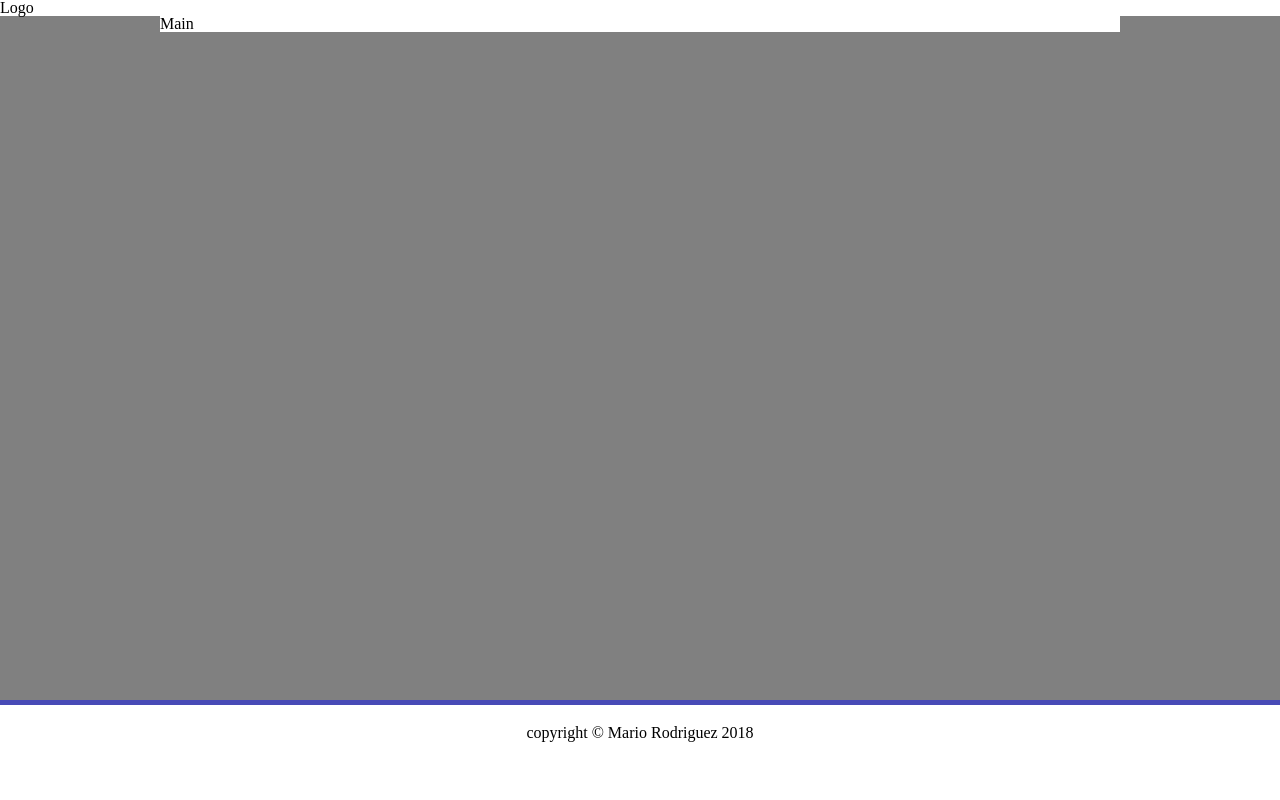
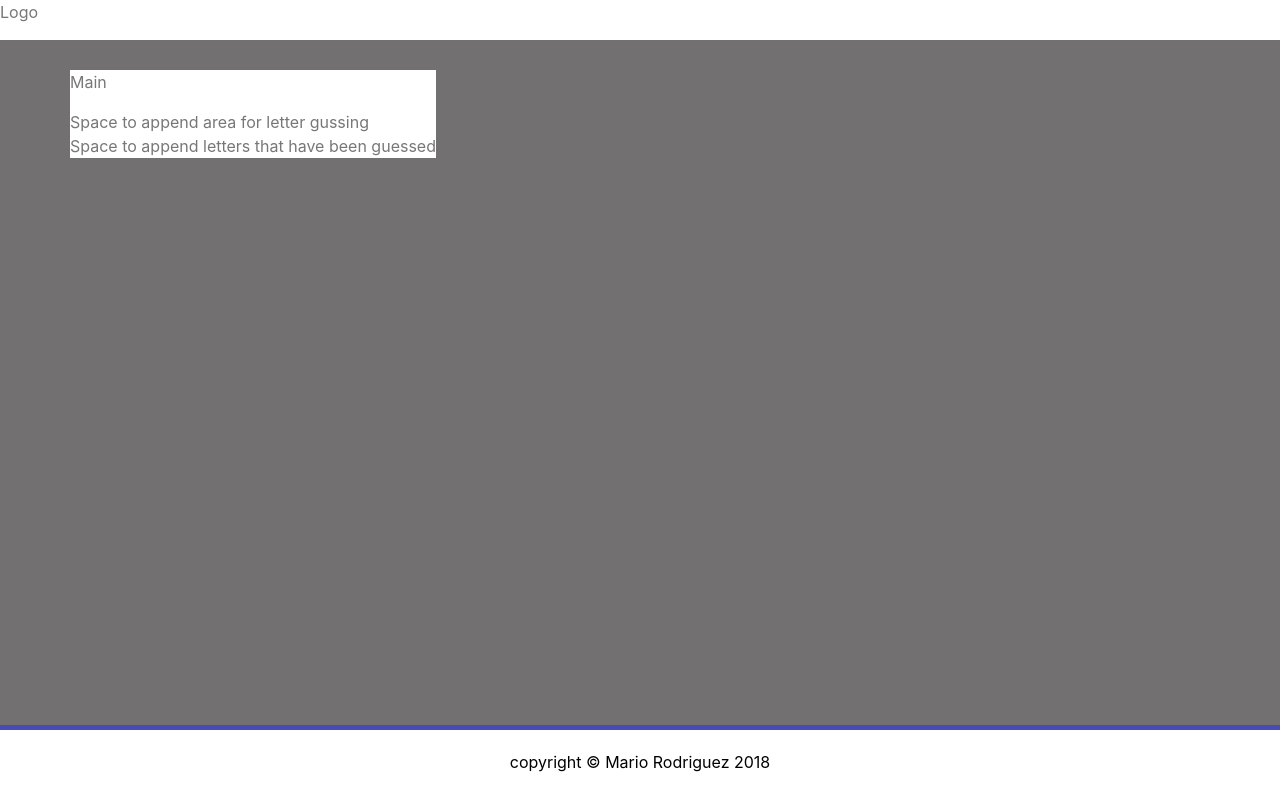
Before and after one commit to mariorodriguezdeleon/Word-Guess-Game, a plain HTML site: page index.html in a window 1280 px wide. Drawn offline with nearby package versions, Linux system fonts and the light colour scheme.

Commit message:
addedBootstrap

```diff
--- a/assets/css/styles.css
+++ b/assets/css/styles.css
@@ -1,10 +1,15 @@
 body {
-    background-color: grey;
+    background-color: rgb(114, 112, 112);
+    color: #777;
+    margin: auto;
+    height: 100%;
 }
 
 header {
     width: 100%;
     background-color: white;
+    margin-bottom: 30px;
+    overflow: auto;
 }
 
 main {
@@ -29,3 +34,10 @@ footer {
     width: 100%;
     text-align: center
 }
+
+/* ID's */
+
+
+/* Classes */
+
+/* @media queries */
--- a/index.html
+++ b/index.html
@@ -3,10 +3,10 @@
     <head>
         <meta charset="utf-8" />
         <meta http-equiv="X-UA-Compatible" content="IE=edge">
-        <title>Page Title</title>
+        <title>Golden Age of Arcade Word Guessing Game</title>
         <meta name="viewport" content="width=device-width, initial-scale=1">
         <link rel="stylesheet" type="text/css" media="screen" href="assets/css/reset.css"/>
-        <script src="https://stackpath.bootstrapcdn.com/bootstrap/4.1.3/js/bootstrap.min.js" integrity="sha384-ChfqqxuZUCnJSK3+MXmPNIyE6ZbWh2IMqE241rYiqJxyMiZ6OW/JmZQ5stwEULTy" crossorigin="anonymous"></script>
+        <link rel="stylesheet" href="https://stackpath.bootstrapcdn.com/bootstrap/4.1.3/css/bootstrap.min.css" integrity="sha384-MCw98/SFnGE8fJT3GXwEOngsV7Zt27NXFoaoApmYm81iuXoPkFOJwJ8ERdknLPMO" crossorigin="anonymous">
         <link rel="stylesheet" type="text/css" media="screen" href="assets/css/styles.css"/>
         <script src="assets/javascript/game.js"></script>
     </head>
@@ -16,9 +16,11 @@
         </header>
         <div class="container">
             <div class="row">
-                <div class="col-lg-6">
+                <div class="col- stage">
                     <main role="main">
                         <p>Main</p>
+                        <div id="lettersToGuess">Space to append area for letter gussing</div>
+                        <div id="guessedLetters">Space to append letters that have been guessed</div>
                     </main>
                 </div>
             </div>
@@ -27,4 +29,7 @@
             copyright &copy; Mario Rodriguez 2018
         </footer>
     </body>
+    <script src="https://code.jquery.com/jquery-3.3.1.slim.min.js" integrity="sha384-q8i/X+965DzO0rT7abK41JStQIAqVgRVzpbzo5smXKp4YfRvH+8abtTE1Pi6jizo" crossorigin="anonymous"></script>
+<script src="https://cdnjs.cloudflare.com/ajax/libs/popper.js/1.14.3/umd/popper.min.js" integrity="sha384-ZMP7rVo3mIykV+2+9J3UJ46jBk0WLaUAdn689aCwoqbBJiSnjAK/l8WvCWPIPm49" crossorigin="anonymous"></script>
+<script src="https://stackpath.bootstrapcdn.com/bootstrap/4.1.3/js/bootstrap.min.js" integrity="sha384-ChfqqxuZUCnJSK3+MXmPNIyE6ZbWh2IMqE241rYiqJxyMiZ6OW/JmZQ5stwEULTy" crossorigin="anonymous"></script>
 </html>
```
Also changed, not shown: 1 other file.
